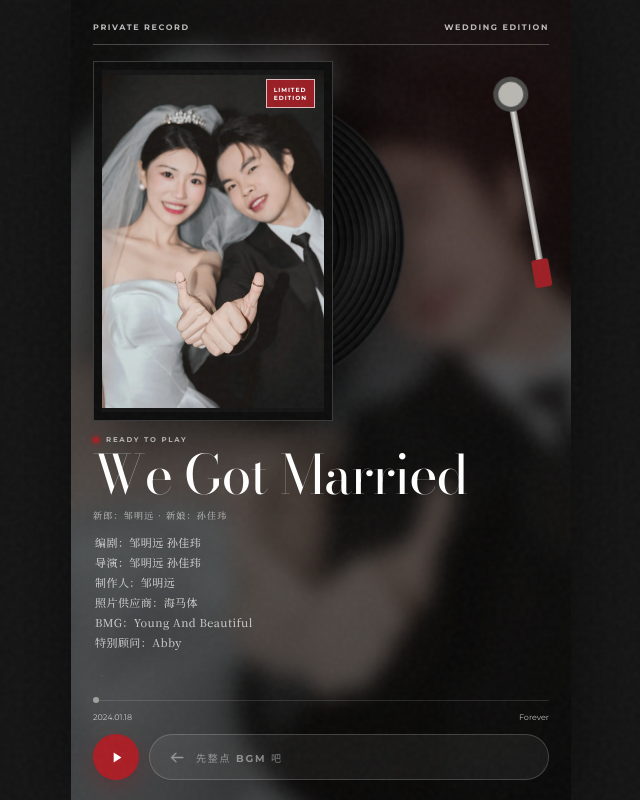
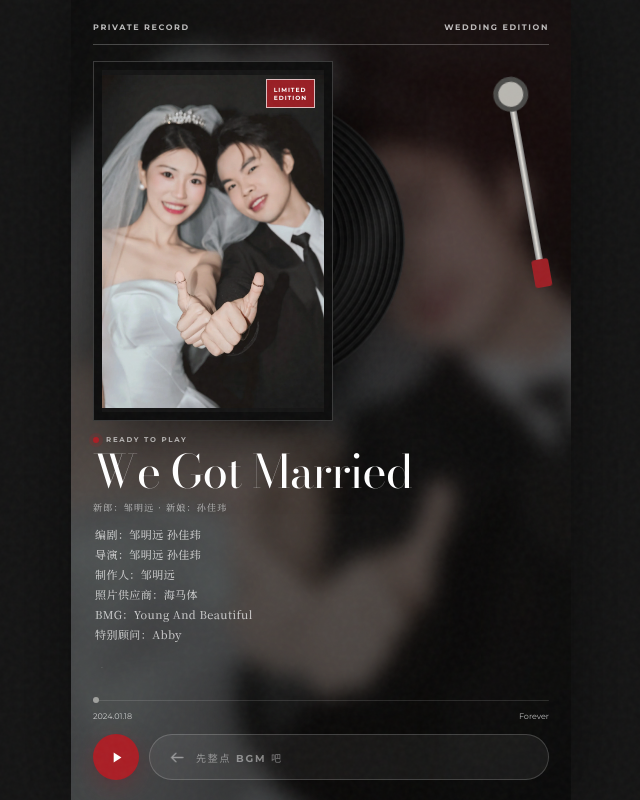
Before and after one commit to Mayandev/invatation, a Next.js app: page / in a window 1280 px wide. Shown: the whole page, without its empty margins (319-959 px from the left). Built offline with nearby package versions, Linux system fonts and the light colour scheme.

Commit message:
fix: adjust invitation styles for improved readability and layout

```diff
--- a/app/invitation.css
+++ b/app/invitation.css
@@ -358,10 +358,13 @@ button { -webkit-tap-highlight-color: transparent; }
 .cover__headline h1 {
   margin: 0;
   font-family: var(--display);
-  font-size: clamp(38px, 10.5vw, 54px);
+  font-size: clamp(30px, 9.2vw, 46px);
   font-weight: 400;
   line-height: .9;
   letter-spacing: -.02em;
+  white-space: nowrap;
+  -webkit-text-size-adjust: 100%;
+  text-size-adjust: 100%;
 }
 .cover__subtitle-reel {
   position: relative;
@@ -471,18 +474,20 @@ button { -webkit-tap-highlight-color: transparent; }
 .cover__progress input:focus-visible { outline: 1px solid white; outline-offset: 3px; }
 .cover__meta {
   position: relative;
-  display: flex;
+  display: grid;
+  grid-template-columns: minmax(0, 1fr) minmax(0, 1fr);
   margin-top: 4px;
   color: rgba(255, 255, 255, .72);
-  font: 8px var(--sans);
+  font: 8px/1.2 var(--sans);
   letter-spacing: 0;
-  justify-content: space-between;
+  -webkit-text-size-adjust: 100%;
+  text-size-adjust: 100%;
 }
-.cover__meta span:nth-child(2) { text-align: center; }
-.cover__meta span:last-child { text-align: right; }
+.cover__meta > span:first-child { text-align: left; }
+.cover__meta > span:last-child { text-align: right; }
 .cover__meta-marker {
   position: absolute;
-  top: 0;
+  top: calc(-1.2em - 16px);
   transform: translateX(-50%);
   white-space: nowrap;
 }
@@ -622,6 +627,8 @@ button { -webkit-tap-highlight-color: transparent; }
   font-weight: 400;
   line-height: .94;
   letter-spacing: -.035em;
+  -webkit-text-size-adjust: 100%;
+  text-size-adjust: 100%;
 }
 .hero__name { flex: 0 0 auto; white-space: nowrap; }
 .hero h2 b { color: var(--red); font: italic 400 .55em var(--display); }
```
